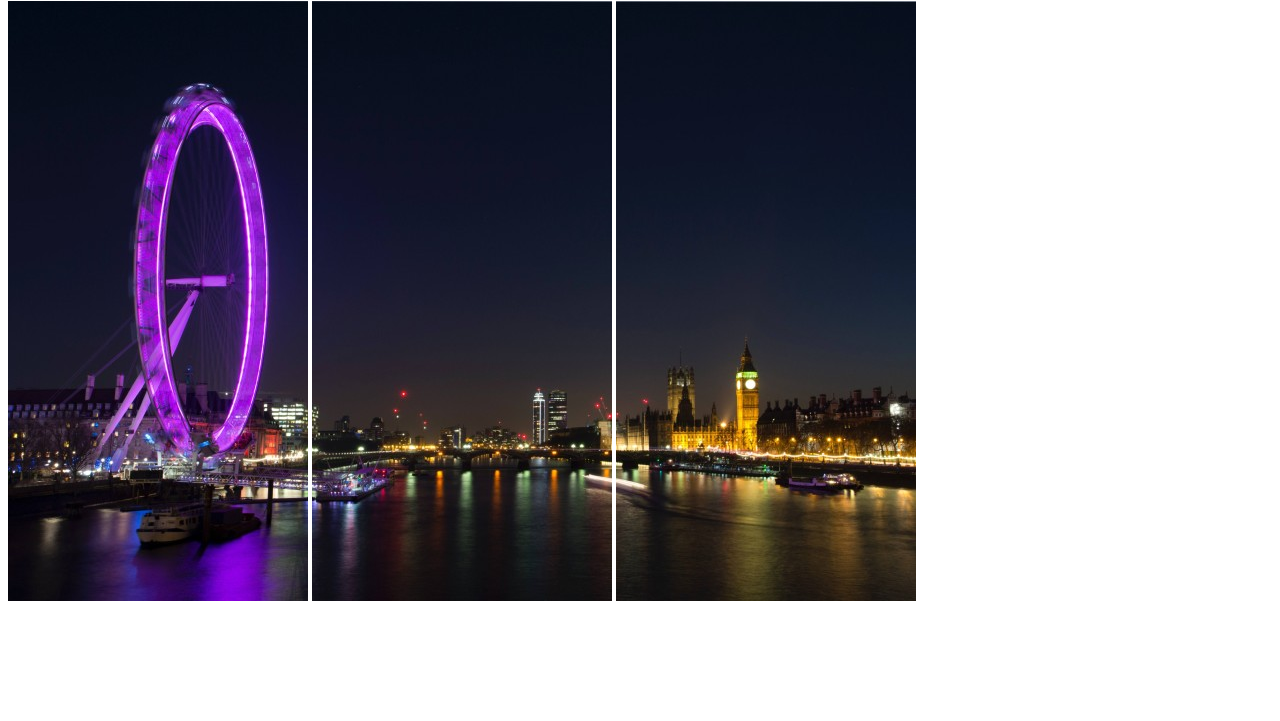
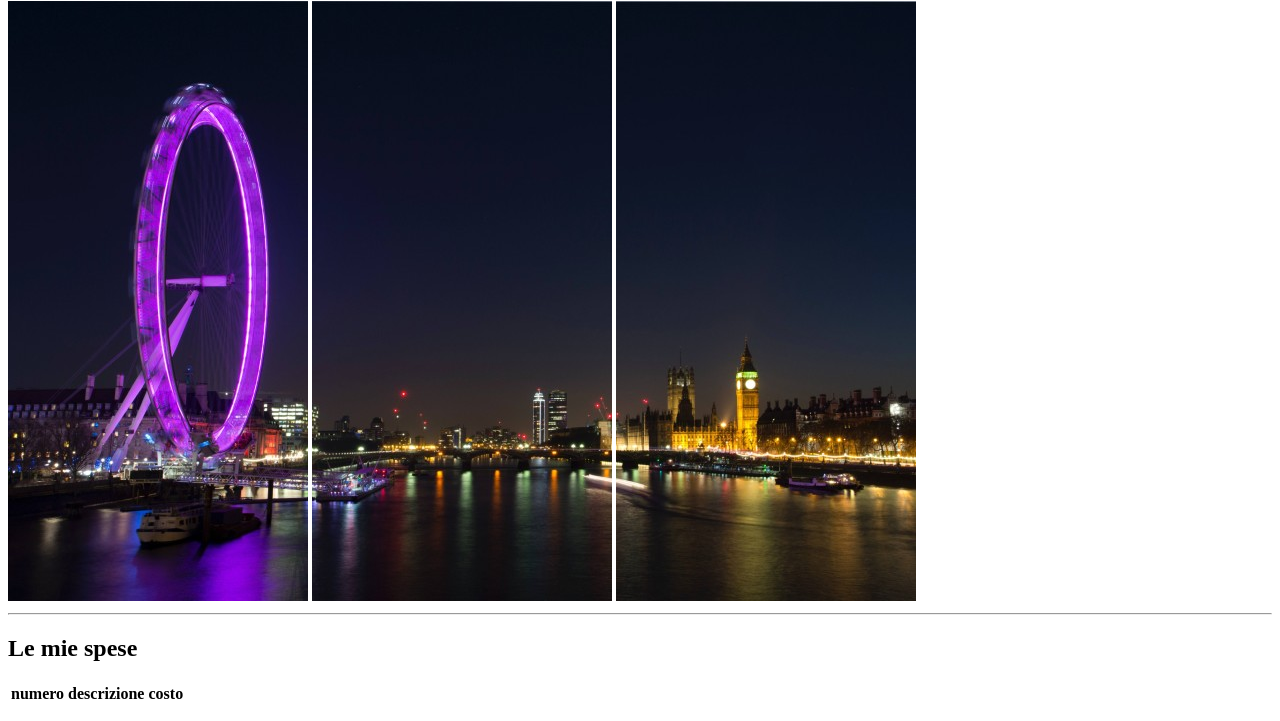
Before and after one commit to LeonardoContino/html-london-trip, a plain HTML site: page index.html in a window 1280 px wide. Shown: the part 79-800 px from the top of the page. Drawn offline with Linux system fonts and the light colour scheme.

Commit message:
inizio tabella

```diff
--- a/index.html
+++ b/index.html
@@ -14,6 +14,15 @@
         <img src="img/02.jpg" alt="">
         <img src="img/03.jpg" alt="">
     </header>
+    <hr>
+    <main>
+        <h2>Le mie spese</h2>
+        <table>
+            <th><strong>numero</strong></th>
+            <th><strong>descrizione</strong> </th>
+            <th><strong>costo</strong></th>
 
+        </table>
+    </main>
 </body>
 </html>
```
